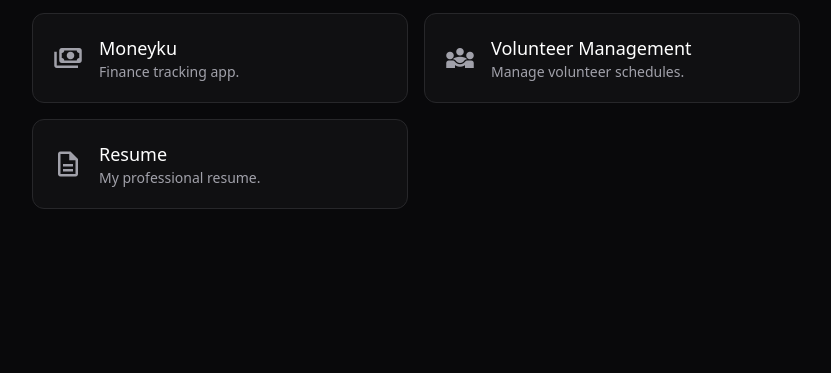
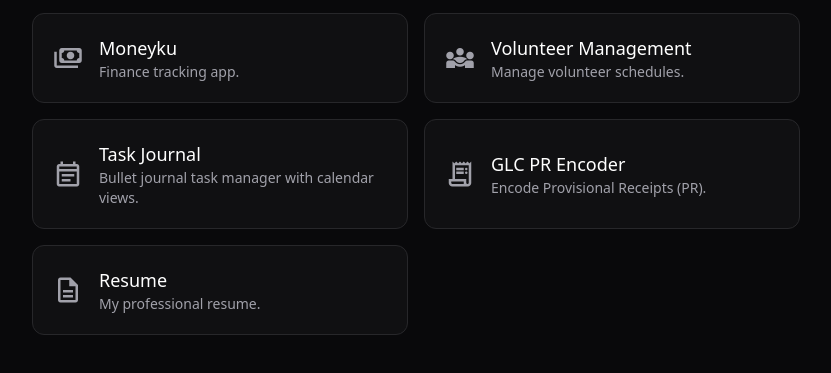
Before and after one commit to charlescayno/charlescayno.github.io, a plain HTML site: page index.html in a window 1280 px wide. Shown: the part 675-1048 px from the top of the page, without its empty margins (224-1055 px from the left). Before the commit the page ends 948 px from the top, so only its background shows below. Drawn offline with nearby package versions, Linux system fonts and the light colour scheme.

Commit message:
Add Task Journal and GLC PR Encoder to portfolio

```diff
--- a/index.html
+++ b/index.html
@@ -120,6 +120,24 @@
             </div>
           </a>
 
+          <!-- Task Journal -->
+          <a href="/task-journal/" class="flex items-center gap-4 p-5 rounded-xl border border-zinc-800 bg-zinc-900/50 hover:bg-zinc-800 transition-colors">
+            <span class="material-symbols-outlined text-zinc-400 text-3xl">event_note</span>
+            <div>
+              <h3 class="text-lg font-medium text-white">Task Journal</h3>
+              <p class="text-sm text-zinc-400">Bullet journal task manager with calendar views.</p>
+            </div>
+          </a>
+
+          <!-- GLC PR Encoder -->
+          <a href="/glc-pr-encoder/" class="flex items-center gap-4 p-5 rounded-xl border border-zinc-800 bg-zinc-900/50 hover:bg-zinc-800 transition-colors">
+            <span class="material-symbols-outlined text-zinc-400 text-3xl">receipt_long</span>
+            <div>
+              <h3 class="text-lg font-medium text-white">GLC PR Encoder</h3>
+              <p class="text-sm text-zinc-400">Encode Provisional Receipts (PR).</p>
+            </div>
+          </a>
+
           <!-- Resume -->
           <a href="/resume/" class="flex items-center gap-4 p-5 rounded-xl border border-zinc-800 bg-zinc-900/50 hover:bg-zinc-800 transition-colors">
             <span class="material-symbols-outlined text-zinc-400 text-3xl">description</span>
```
